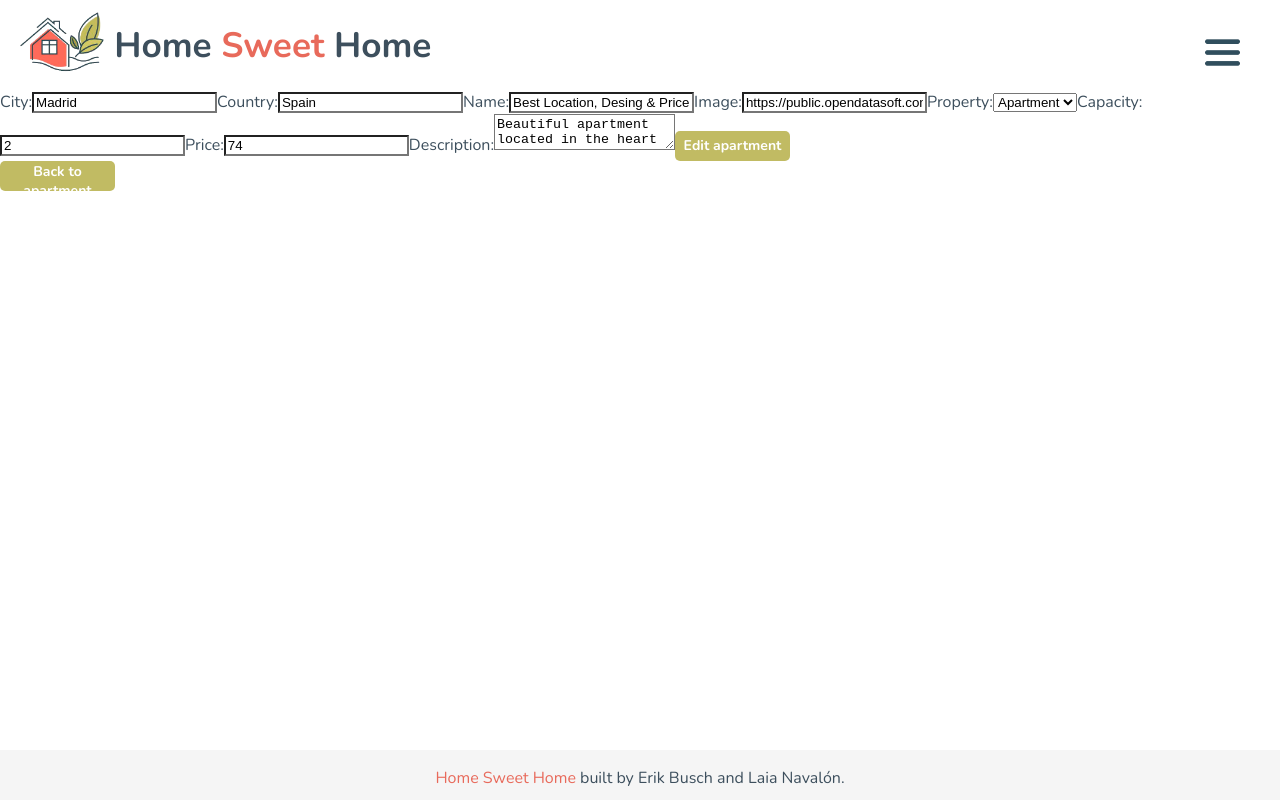
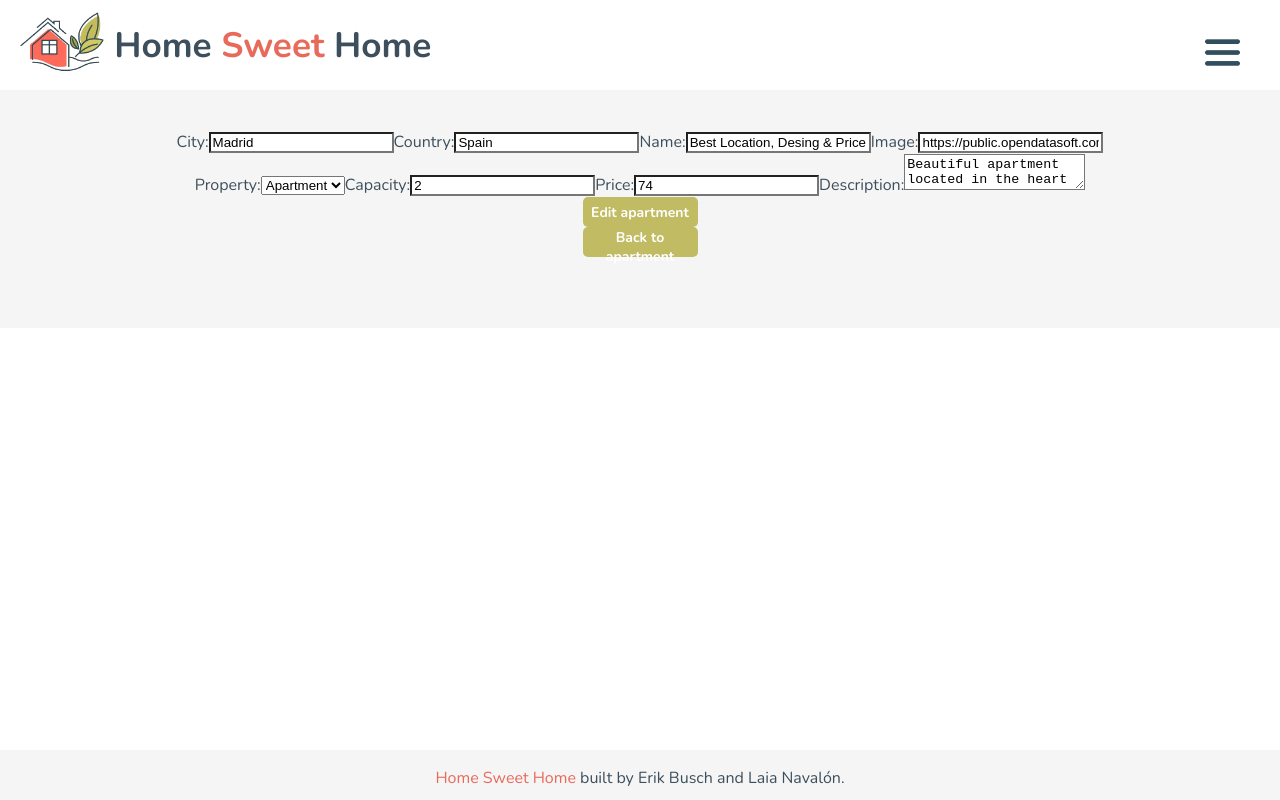
Before and after one commit to feelikeadoll/react-apt-rental, a React (Vite) app: page /apartments/1092508/edit in a window 1280 px wide. Built offline with nearby package versions, Linux system fonts and the light colour scheme.

Commit message:
Play around styling form with css and html

```diff
--- a/src/pages/EditApartment.jsx
+++ b/src/pages/EditApartment.jsx
@@ -35,8 +35,9 @@ export const EditApartment = (props) => {
   };
 
   return (
+    <div className="page">
+      <form onSubmit={handleSubmitForm} className="form">
         <div>
-      <form onSubmit={handleSubmitForm}>
           <label>
             City:
             <input
@@ -84,6 +85,8 @@ export const EditApartment = (props) => {
               }}
             />
           </label>
+        </div>
+        <div>
         <label>
           Property:
           <select
@@ -136,6 +139,7 @@ export const EditApartment = (props) => {
             }}
           />
         </label>
+        </div>
 
         <button type="submit">Edit apartment</button>
       </form>
@@ -143,6 +147,6 @@ export const EditApartment = (props) => {
       <Link to={`/apartments/${aptId}`}>
         <button type="submit">Back to apartment</button>
       </Link>
-    </div>
+    </div >
   );
 };
```
Lines whose indentation alone changed are shown as unchanged.
